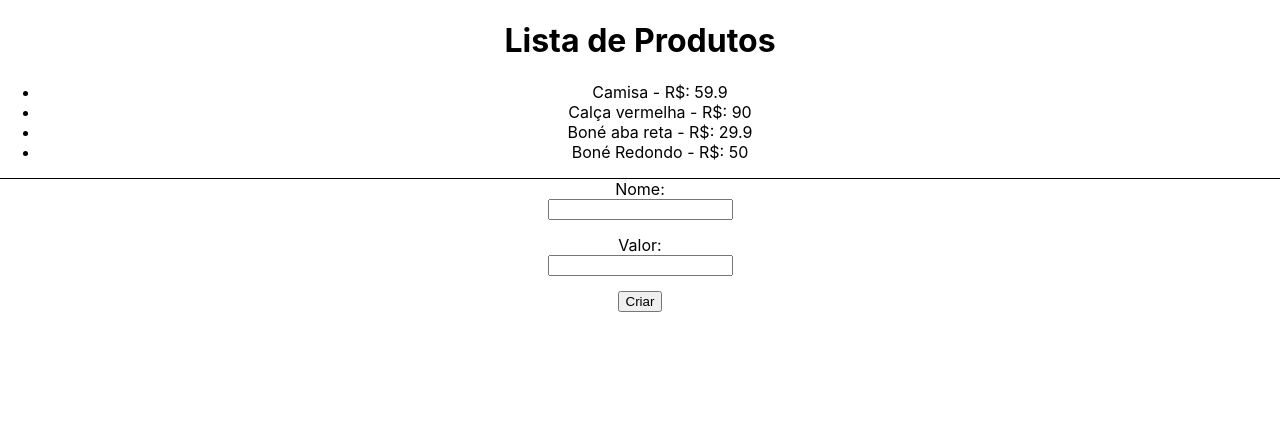
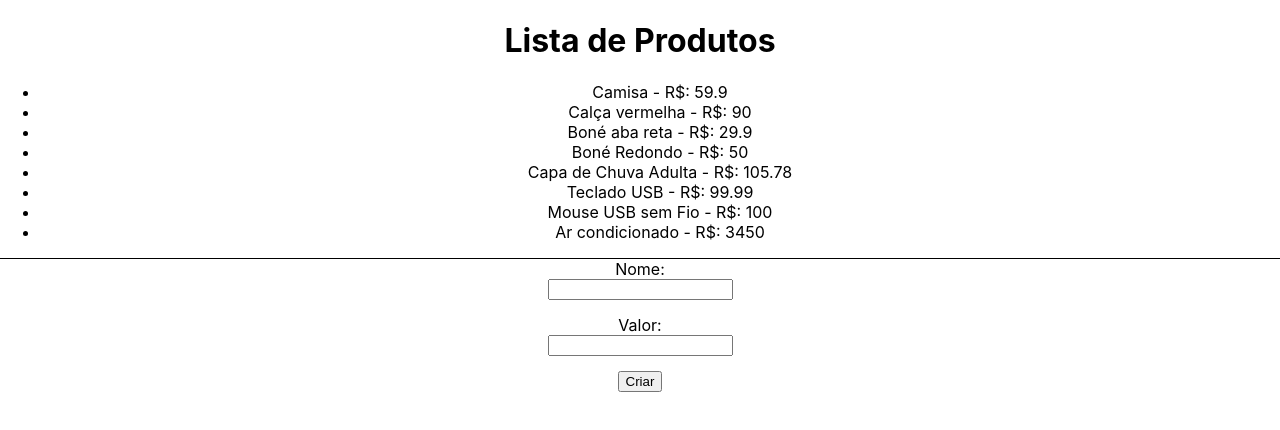
Before and after one commit to antoniolazarosantos/curso_react, a React (Create React App) app in the folder arquivos/7_REQ_HTTP/httpreact/: page / in a window 1280 px wide. Shown: the top 430 px of the page. Built offline with nearby package versions, Linux system fonts and the light colour scheme; data requests are answered from the project's data file.

Commit message:
Carregamento de dados após inserir no banco de dados ( dinâmico )

```diff
--- a/arquivos/7_REQ_HTTP/httpreact/data/db.json
+++ b/arquivos/7_REQ_HTTP/httpreact/data/db.json
@@ -19,6 +19,26 @@
       "name": "Boné Redondo",
       "price": "50",
       "id": 4
+    },
+    {
+      "name": "Capa de Chuva Adulta",
+      "price": "105.78",
+      "id": 5
+    },
+    {
+      "name": "Teclado USB",
+      "price": "99.99",
+      "id": 6
+    },
+    {
+      "name": "Mouse USB sem Fio",
+      "price": "100",
+      "id": 7
+    },
+    {
+      "name": "Ar condicionado ",
+      "price": "3450",
+      "id": 8
     }
   ]
 }
--- a/arquivos/7_REQ_HTTP/httpreact/src/App.js
+++ b/arquivos/7_REQ_HTTP/httpreact/src/App.js
@@ -31,6 +31,10 @@ function App() {
       },
       body: JSON.stringify(product)
   });
+  const addedProduct = await res.json();
+  setProducts((prevProducts) => [...prevProducts,addedProduct]);
+  setName("");
+  setPrice("");
 };
 
   return (
```
